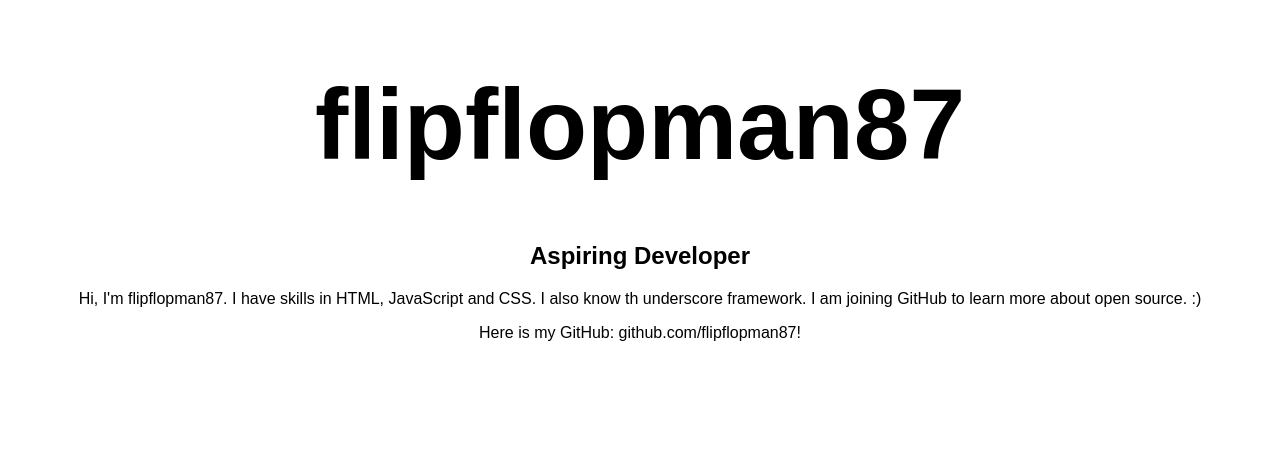
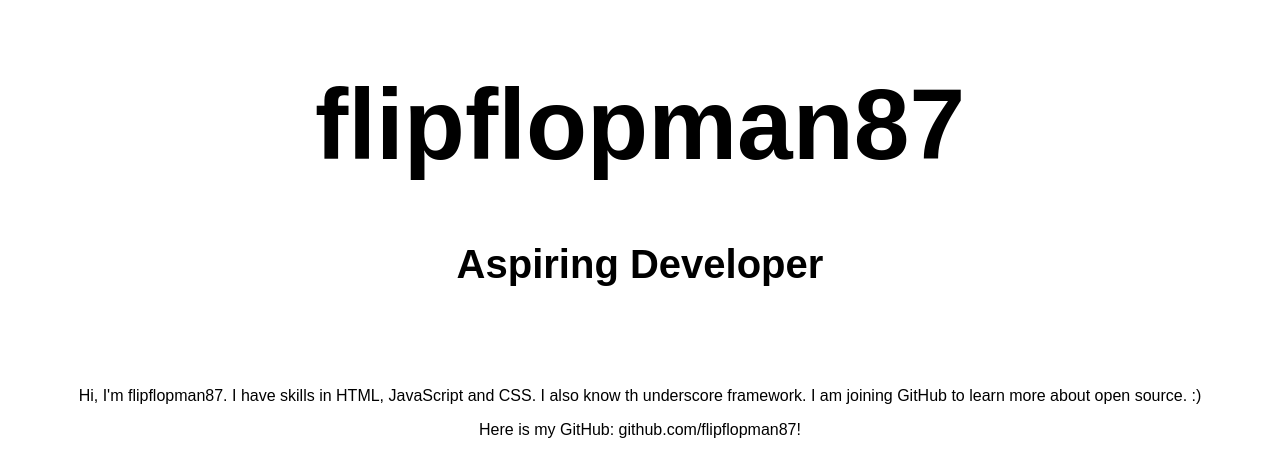
Before and after one commit to flipflopman87/flipflopman87, a plain HTML site: page index.html in a window 1280 px wide. Drawn offline with Linux system fonts and the light colour scheme.

Commit message:
Style h2.

```diff
--- a/index.css
+++ b/index.css
@@ -7,3 +7,8 @@ h1 {
     font-size: 100px;
     margin-bottom: 60px;
 }
+
+h2 {
+    font-size: 40px;
+    margin-bottom: 100px;
+}
```
